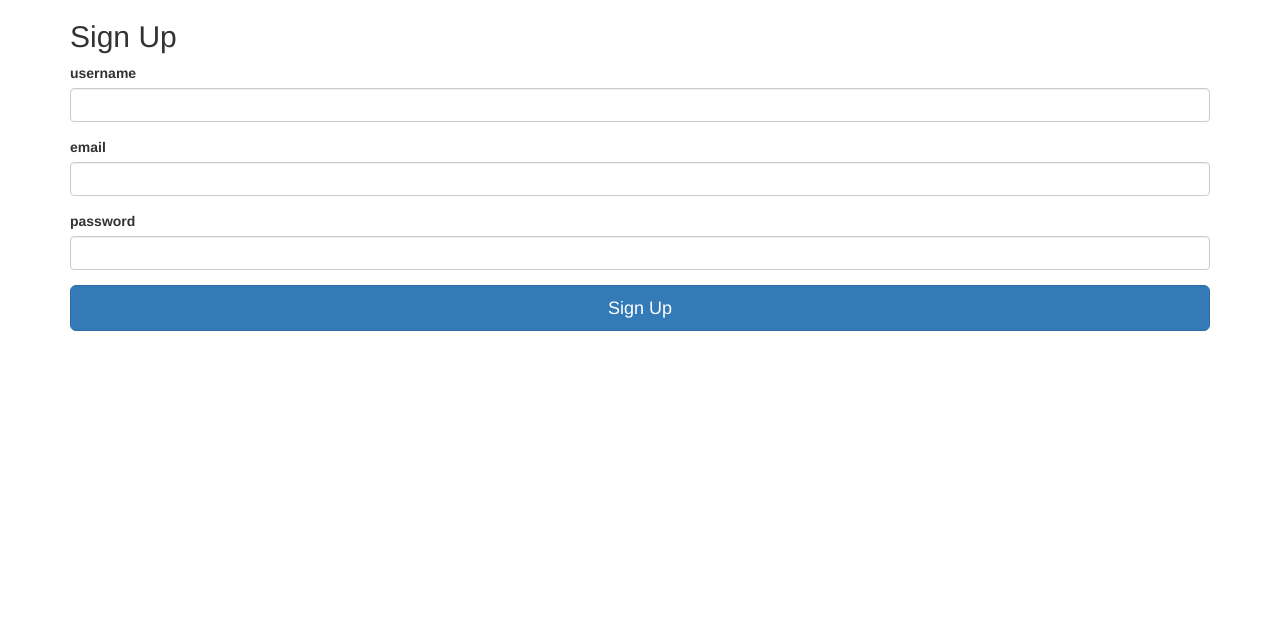
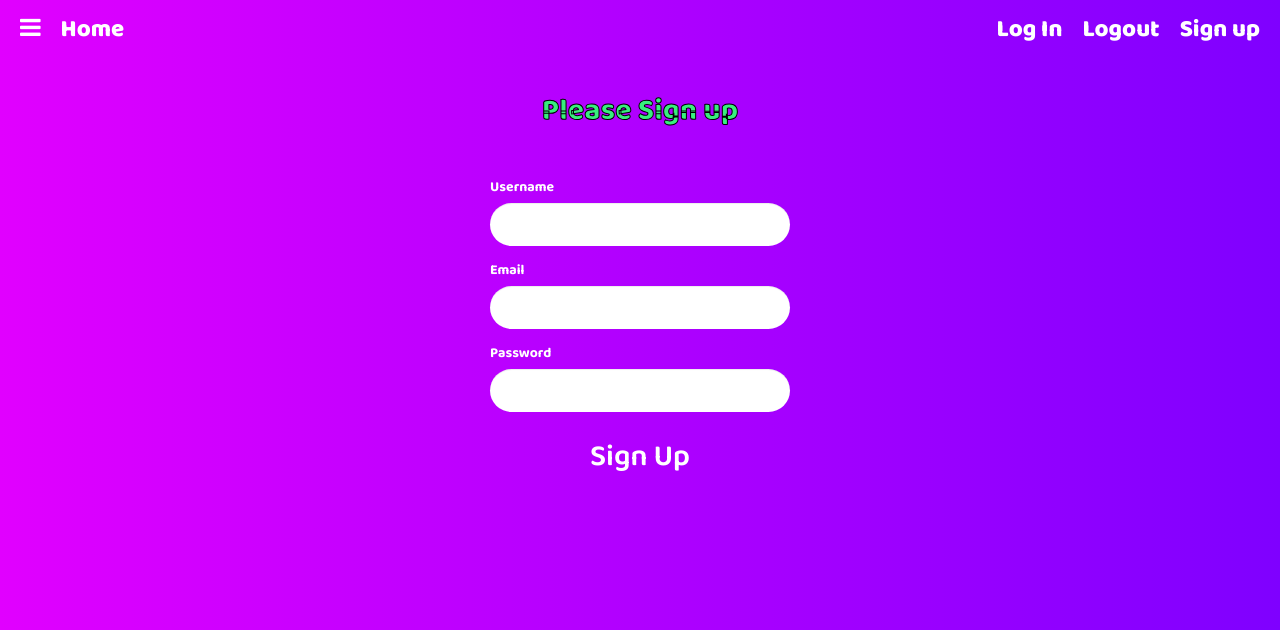
Before and after one commit to Devansu-Yadav/Personal-Assistant-for-Developers, a Flask app: page /signup in a window 1280 px wide. Shown: the top 630 px of the page. Run offline with Flask 2, Linux system fonts and the light colour scheme; some libraries are stand-ins or nearby versions.

Commit message:
Update signup.html

```diff
--- a/templates/signup.html
+++ b/templates/signup.html
@@ -7,20 +7,48 @@
 
 {% block styles %}
 {{super()}}
-<link rel="stylesheet" href="{{url_for('.static', filename='signin.css')}}">
+<link rel="stylesheet" href="https://stackpath.bootstrapcdn.com/font-awesome/4.7.0/css/font-awesome.min.css"
+integrity="sha384-wvfXpqpZZVQGK6TAh5PVlGOfQNHSoD2xbE+QkPxCAFlNEevoEH3Sl0sibVcOQVnN" crossorigin="anonymous">
+<link rel="preconnect" href="https://fonts.gstatic.com">
+<link rel="stylesheet" href="https://fonts.googleapis.com/css2?family=Baloo+Bhai+2:wght@400;500;600;700;800&display=swap">
+<link rel="stylesheet" href="{{url_for('static', filename='css/essentials.css')}}">
+<link rel="stylesheet" href="{{url_for('static', filename='css/nav.css')}}">
+<link rel="stylesheet" href="{{url_for('static', filename='css/sidepanel.css')}}">
+<link rel="stylesheet" href="{{url_for('.static', filename='css/signup.css')}}">
 {% endblock %}
 
 {% block content %}
+<body>
+    <nav>
+        <a><i class="fa fa-bars" onclick="openNav()"></i></a>
+        <a href="{{url_for('home')}}">Home</a>
+        <a style="display: {{display_login}};" href="{{url_for('login')}}">Log In</a>
+        <a style="display: {{display_logout}};" href="{{url_for('logout')}}">Logout</a>
+        <a style="display: {{display_signup}};" href="{{url_for('signup')}}">Sign up</a>
+    </nav>
+
+    <div id="mySidepanel" class="sidepanel">
+        <a href="javascript:void(0)" class="closebtn" onclick="closeNav()">&times;</a>
+        <a style="display: {{display_login}};" href="{{url_for('login')}}">Log In</a>
+        <a style="display: {{display_logout}};" href="{{url_for('logout')}}">Logout</a>
+        <a style="display: {{display_signup}};" href="{{url_for('signup')}}">Sign up</a>
+        <a href="{{url_for('settings')}}">Settings</a>
+        <a href="{{url_for('help')}}">Help</a>
+    </div>
+
     <div class="container">
-
         <form class="form-signin" method="POST" action="/signup">
-    <h2 class="form-signin-heading">Sign Up</h2>
+            <h2 class="form-signin-heading">Please Sign up</h2>
             {{ form.hidden_tag() }}
             {{ wtf.form_field(form.username) }}
+            <p class="help-block" style="display: {{uname_help_block}};">Username already exist</p>
             {{ wtf.form_field(form.email) }}
             {{ wtf.form_field(form.password) }}
             <button class="btn btn-lg btn-primary btn-block" type="submit">Sign Up</button>
         </form>
+    </div>
 
-</div> <!-- /container -->
+    <!-- Open SideBar -->
+    <script src="static/js/panel.js"></script>
+</body>
 {% endblock %}
```
Lines whose indentation alone changed are shown as unchanged.
